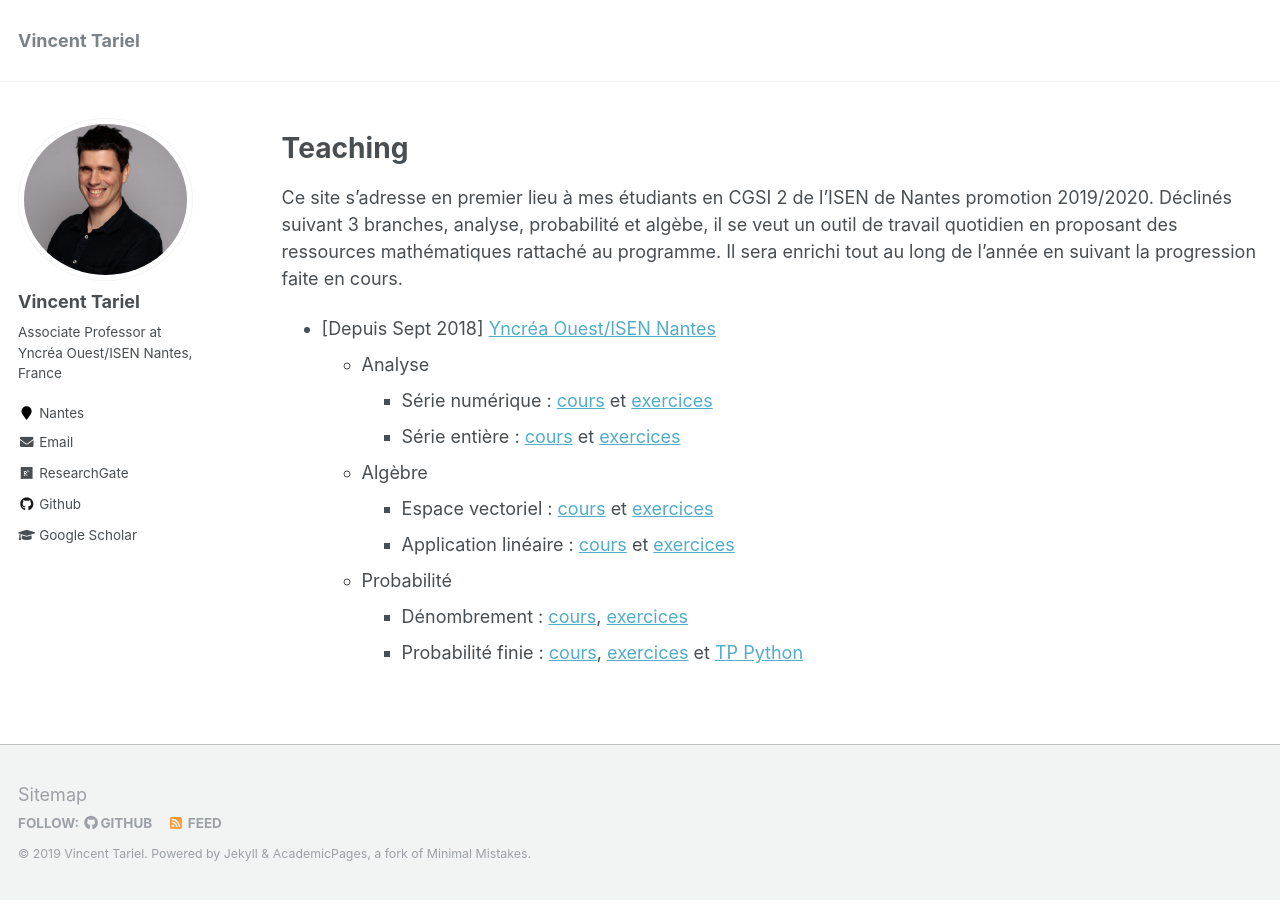
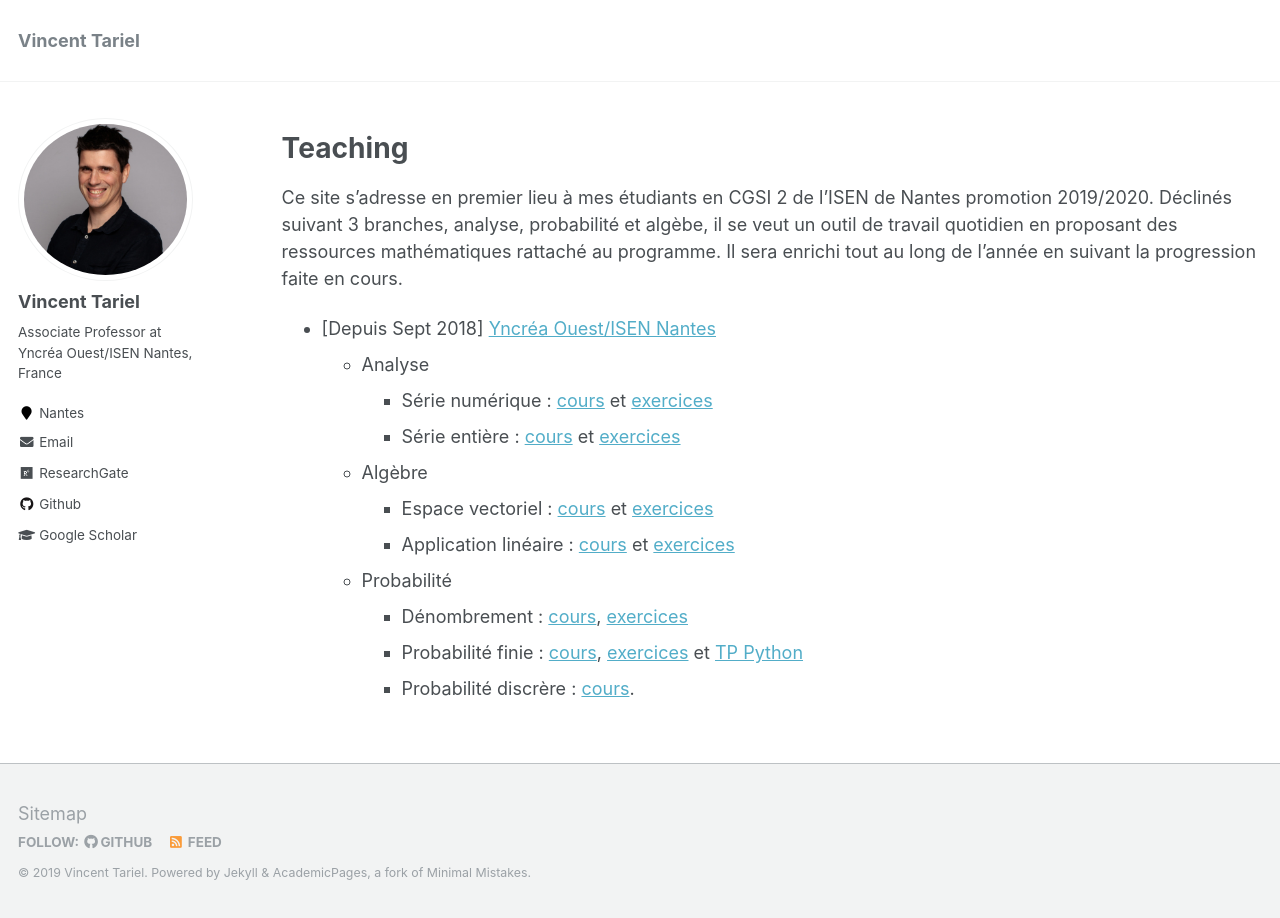
Before and after one commit to VincentTariel/vincenttariel.github.io, a Jekyll site: the page built from _pages/teaching.md, in a window 1280 px wide. Built offline with Jekyll 4.4.1, drawn with Linux system fonts in a browser that asks for light colours.

Commit message:
proba discrete

```diff
--- a/_pages/teaching.md
+++ b/_pages/teaching.md
@@ -21,3 +21,4 @@ Il sera enrichi tout au long de l'année en suivant la progression faite en cour
         * Dénombrement : [cours](https://github.com/VincentTariel/cours/blob/master/probabilite/denombrement_cours.pdf), [exercices](https://github.com/VincentTariel/cours/blob/master/probabilite/denombrement_exo.pdf)
         * Probabilité finie : [cours](https://github.com/VincentTariel/cours/blob/master/probabilite/probabilite_finie_cours.pdf), [exercices](https://github.com/VincentTariel/cours/blob/master/probabilite/probabilite_finie_exo.pdf) et
          [TP Python](https://github.com/VincentTariel/cours/blob/master/probabilite/simulation_variable_aleatoire_avtivite_python.pdf)
+        * Probabilité discrère : [cours](https://github.com/VincentTariel/cours/blob/master/probabilite/probabilite_discrète_cours.pdf).
```
